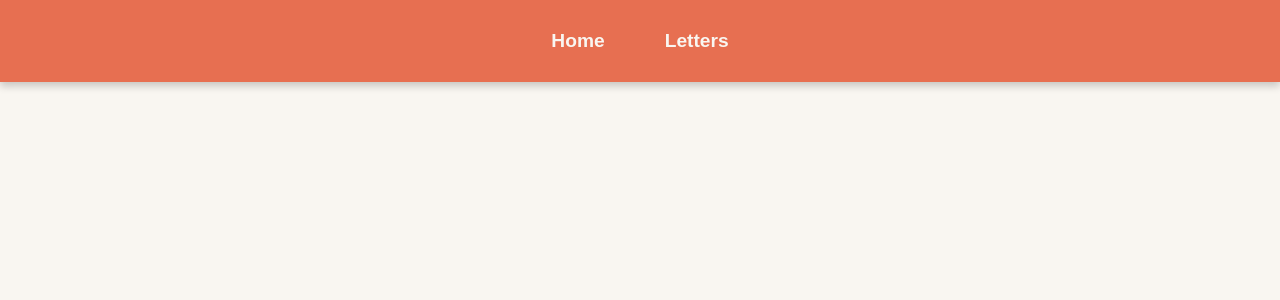
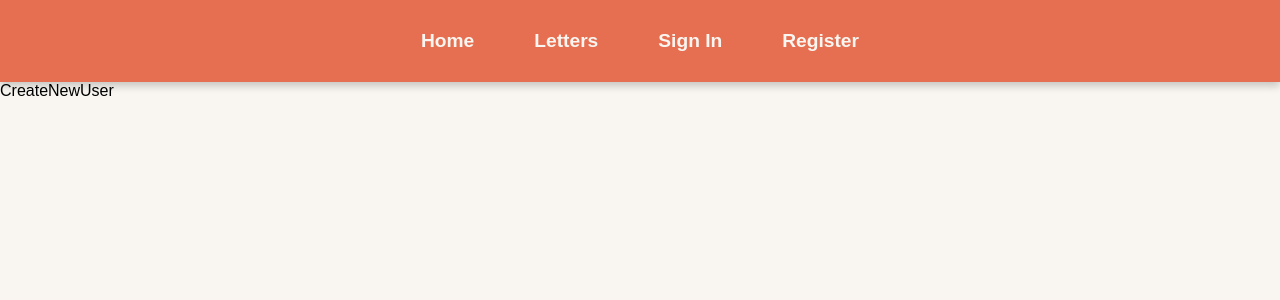
Before and after one commit to horodylova/special-letter, a React (Vite) app: page /register in a window 1280 px wide. Before the commit this address had no page. Shown: the top 300 px of the page. Built offline with nearby package versions, Linux system fonts and the light colour scheme.

Commit message:
added auth components

```diff
--- a/src/App.jsx
+++ b/src/App.jsx
@@ -1,6 +1,8 @@
 import React from "react";
 import { BrowserRouter as Router, Routes, Route } from "react-router-dom";
 import Home from "./components/Home/Home";
+import CreateNewUser from "./components/CreateNewUser/CreateNewUser";
+import Login from "./components/Login/Login";
 import LettersPage from "./components/Letters/LettersPage";
 import { Header, Nav, NavLink } from "./components/App/App.styled";
 import { GlobalStyle } from "./GlobalStyle";
@@ -14,10 +16,14 @@ function App() {
           <Nav>
             <NavLink to="/">Home</NavLink>
             <NavLink to="/letters">Letters</NavLink>
+            <NavLink to="/login">Sign In</NavLink>
+            <NavLink to="/Register">Register</NavLink>
           </Nav>
         </Header>
         <Routes>
           <Route path="/" element={<Home />} />
+          <Route path="/register" element={<CreateNewUser/>}/>
+          <Route path="/login" element={<Login/>}/>
           <Route path="/letters" element={<LettersPage />} />
         </Routes>
       </Router>
--- /dev/null
+++ b/src/components/CreateNewUser/CreateNewUser.jsx
@@ -0,0 +1,10 @@
+ const CreateNewUser = () => {
+
+    return (
+      <div>
+         CreateNewUser
+      </div>
+    )
+  }
+
+  export default CreateNewUser;
--- a/src/components/Home/Home.jsx
+++ b/src/components/Home/Home.jsx
@@ -14,7 +14,8 @@ const Home = () => {
           say to your future self.
         </Description>
         <Link to="/letters">
-          <Button>View Your Letters</Button>
+          <Button>Sign In</Button>
+          <Button>Sign Up</Button>
         </Link>
       </ContentWrapper>
     </HomeContainer>
--- /dev/null
+++ b/src/components/Login/Login.jsx
@@ -0,0 +1,10 @@
+const Login = () => {
+
+    return (
+      <div>
+         Login
+      </div>
+    )
+  }
+
+  export default Login;
--- a/src/components/Modal/Modal.jsx
+++ b/src/components/Modal/Modal.jsx
@@ -1,5 +1,5 @@
 import React, { useState } from "react";
-import sendToKestra from "../../api/sendToKestra";
+// import sendToKestra from "../../api/sendToKestra";
 import {
   Overlay,
   ModalContainer,
@@ -30,7 +30,7 @@ const Modal = ({ onClose, onSubmit }) => {
   const handleSubmit = async (e) => {
     e.preventDefault();
     try {
-      await sendToKestra(formData);
+      // await sendToKestra(formData);
       onSubmit(formData);
       setStatusMessage("Your letter has been saved and sent!");
       setFormData({
```
Also changed, not shown: src/components/CreateNewUser/CreateNewUser.styled.js (added), src/components/Login/Login.styled.js (added).
